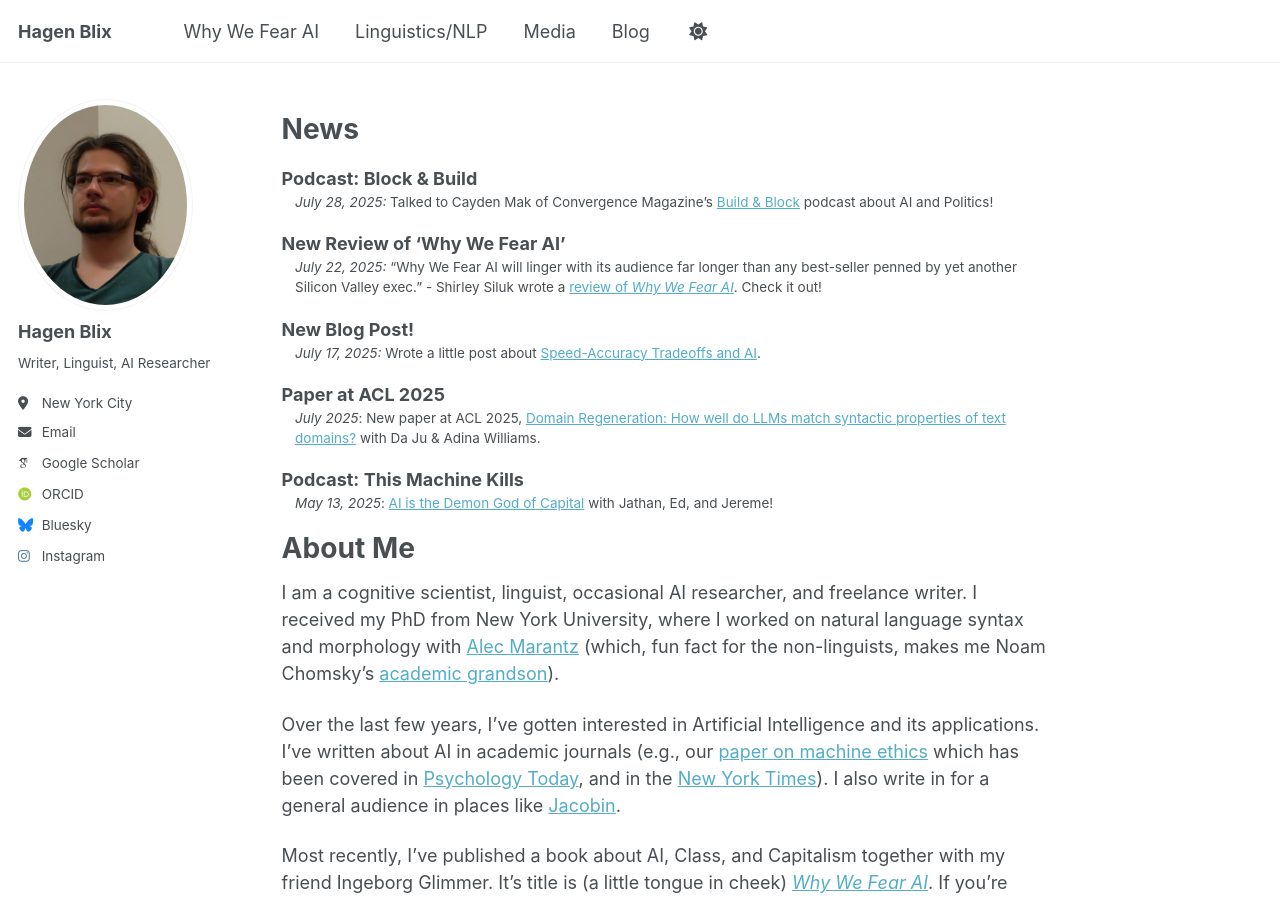
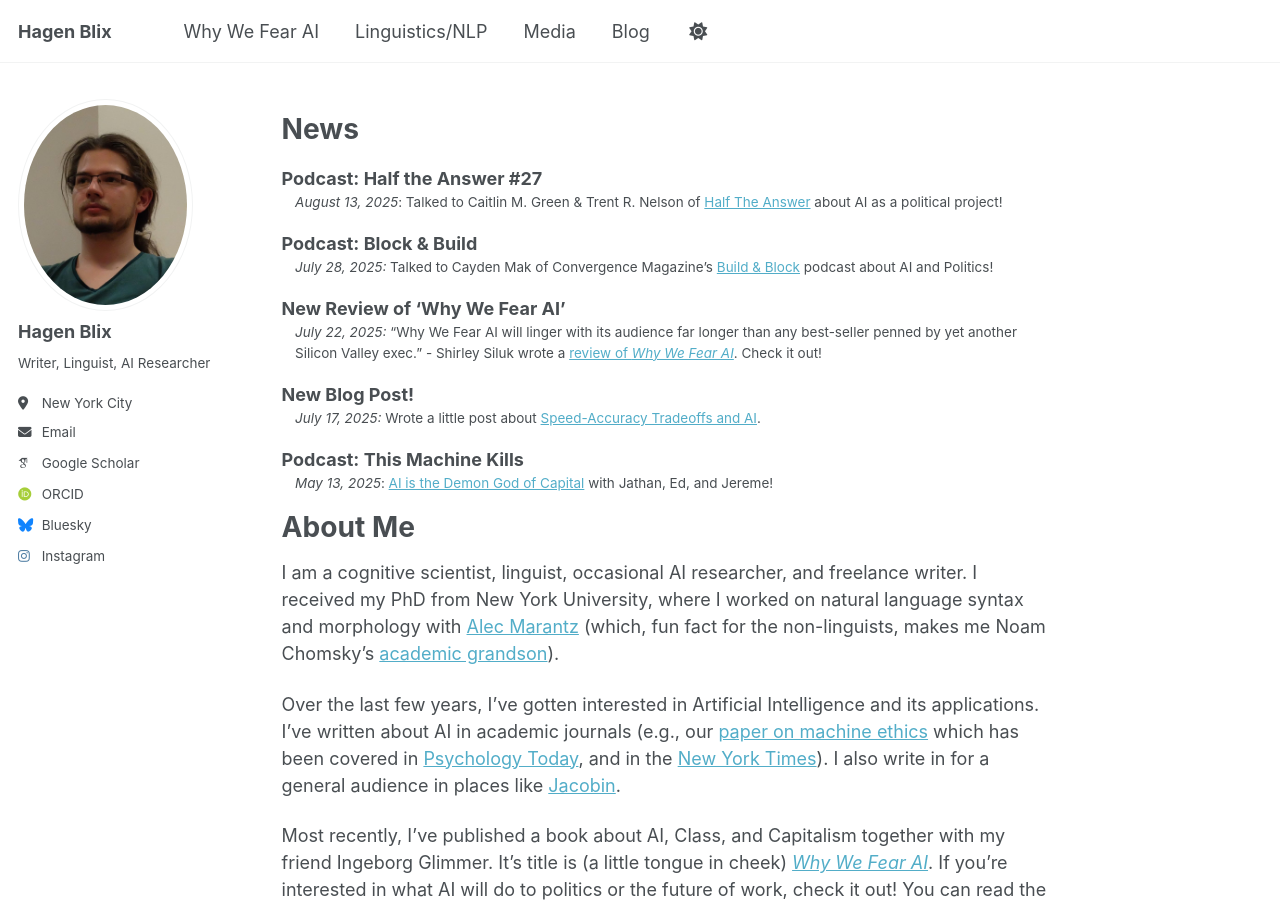
Before and after one commit to hagenblix/hagenblix.github.io, a Jekyll site: the page built from _pages/about.md, in a window 1280 px wide and 900 px high. Built offline with Jekyll 4.4.1, drawn with Linux system fonts in a browser that asks for light colours; some web fonts are replaced; a script that is not in the unit is left out.

Commit message:
half the answer #27

```diff
--- a/_pages/about.md
+++ b/_pages/about.md
@@ -10,6 +10,9 @@ redirect_from:
 
 News
 ===========
+Podcast: Half the Answer #27
+:	*August 13, 2025*: Talked to Caitlin M. Green & Trent R. Nelson of [Half The Answer](https://www.liberalcurrents.com/half-the-answer-27-ai-as-a-political-project/) about AI as a political project!
+
 Podcast: Block & Build
 :   *July 28, 2025:* Talked to  Cayden Mak of Convergence Magazine's [Build & Block](https://convergencemag.com/podcast/why-we-fear-ai-w-hagen-blix/) podcast about AI and Politics!
 
@@ -19,8 +22,6 @@ New Review of 'Why We Fear AI'
 New Blog Post!
 :   *July 17, 2025:* Wrote a little post about [Speed-Accuracy Tradeoffs and AI](https://hagenblix.github.io/posts/sats-ai-deskilling/).
 
-Paper at ACL 2025
-:	*July 2025*: New paper at ACL 2025, [Domain Regeneration: How well do LLMs match syntactic properties of text domains?](https://arxiv.org/abs/2505.07784) with Da Ju & Adina Williams.
 
 Podcast: This Machine Kills
 :  *May 13, 2025*: [AI is the Demon God of Capital](https://www.patreon.com/posts/405-ai-is-demon-128825323) with Jathan, Ed, and Jereme!
```
Also changed, not shown: other parts of _pages/about.md (+3 -1 lines), _pages/media.md (+2 -1 lines).
